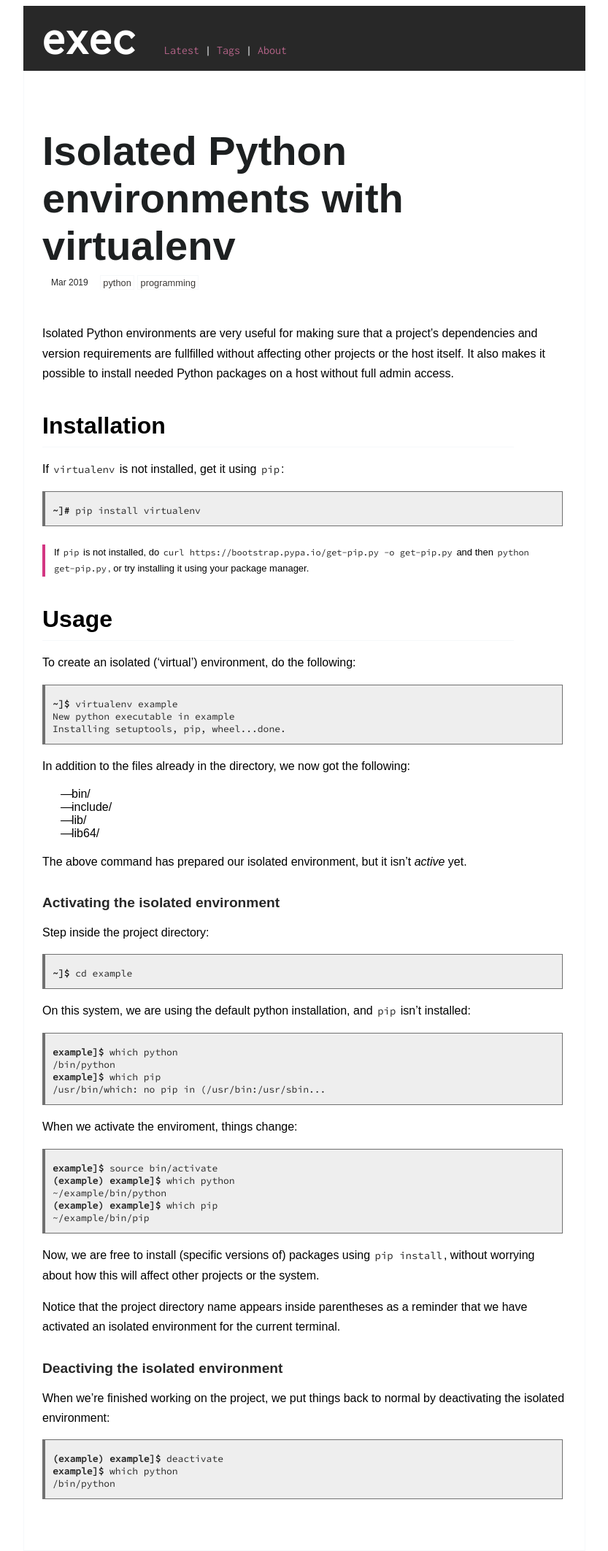
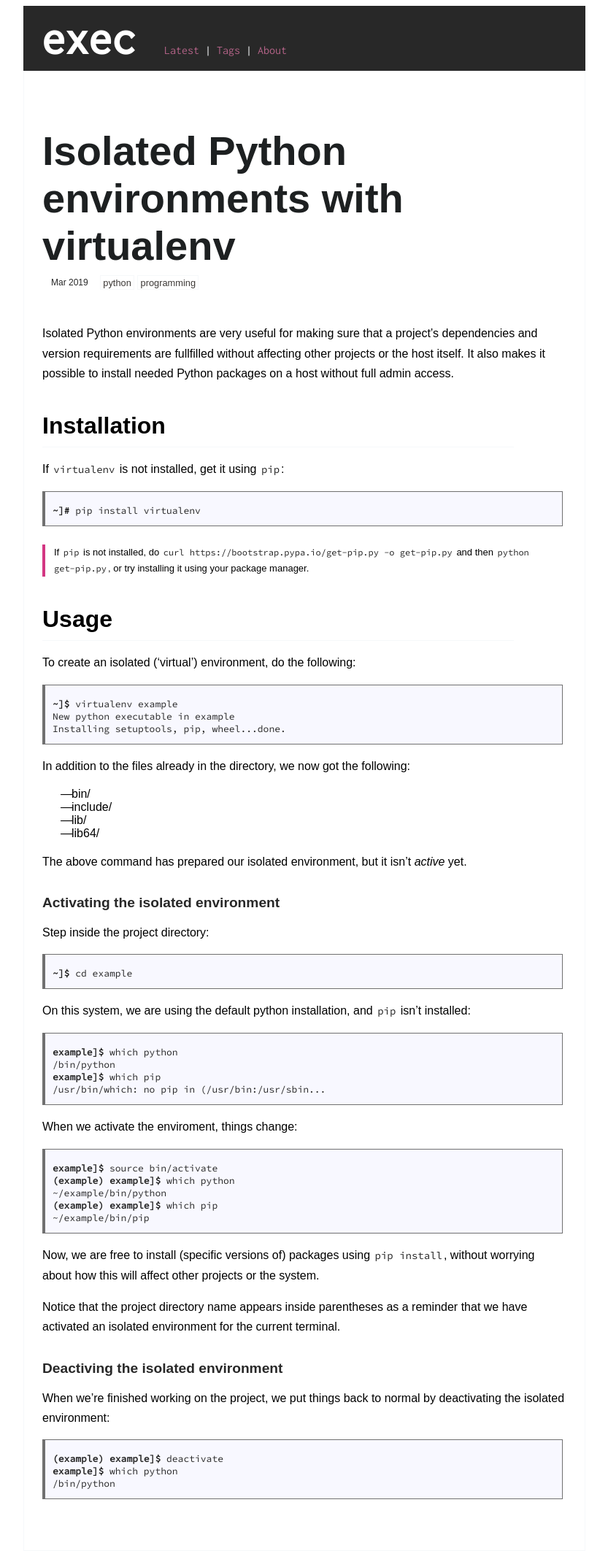
Before and after one commit to execas/execas.github.io, a Jekyll site: the page built from _posts/2019-03-28-isolated-python-environments-with-virtualenv.md, in a window 1280 px wide. Shown: the whole page at 73% size, without its empty margins (223-1056 px from the left). Built offline with Jekyll 4.4.1, drawn with Linux system fonts in a browser that asks for light colours.

Commit message:
Update execas.css

```diff
--- a/css/execas.css
+++ b/css/execas.css
@@ -29,7 +29,7 @@ img {
 
 .term {
      /*background-color:#f6f8fa;*/
-     background-color:#eeeeee;
+     background-color:#f8f8ff;
      margin-left:0px;
      margin-right:5px;
      margin-top:0;
```
